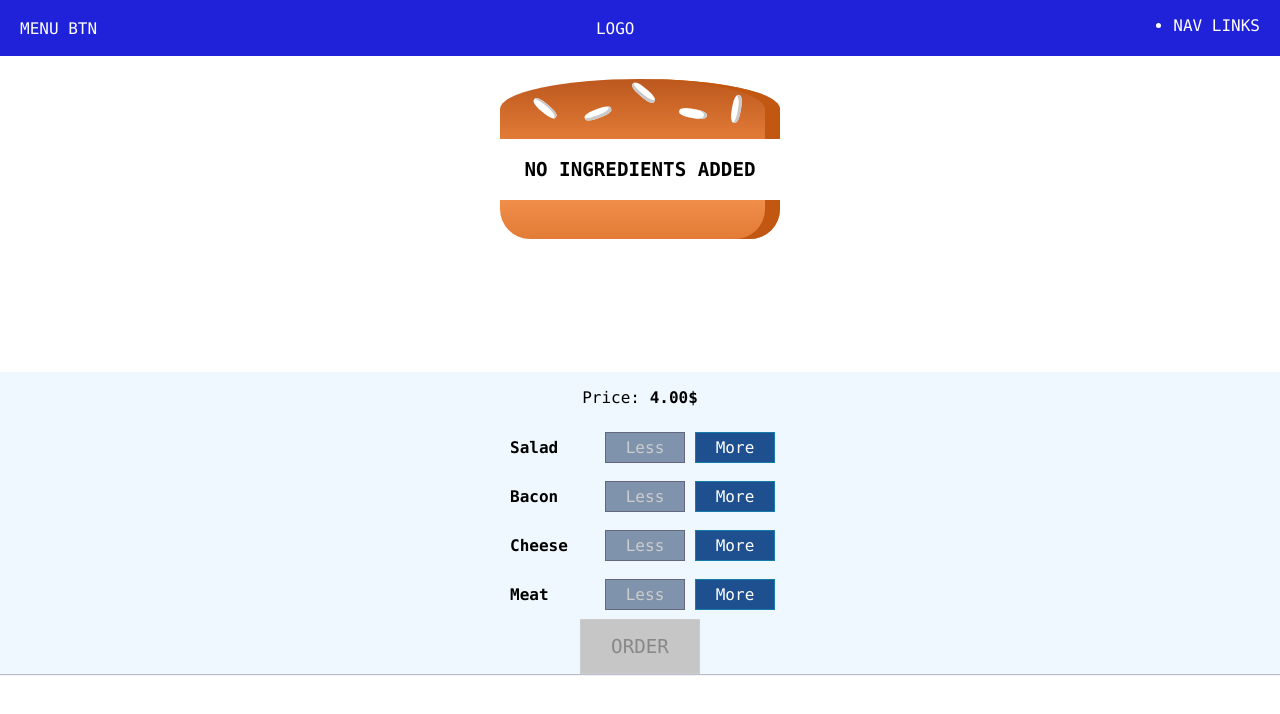
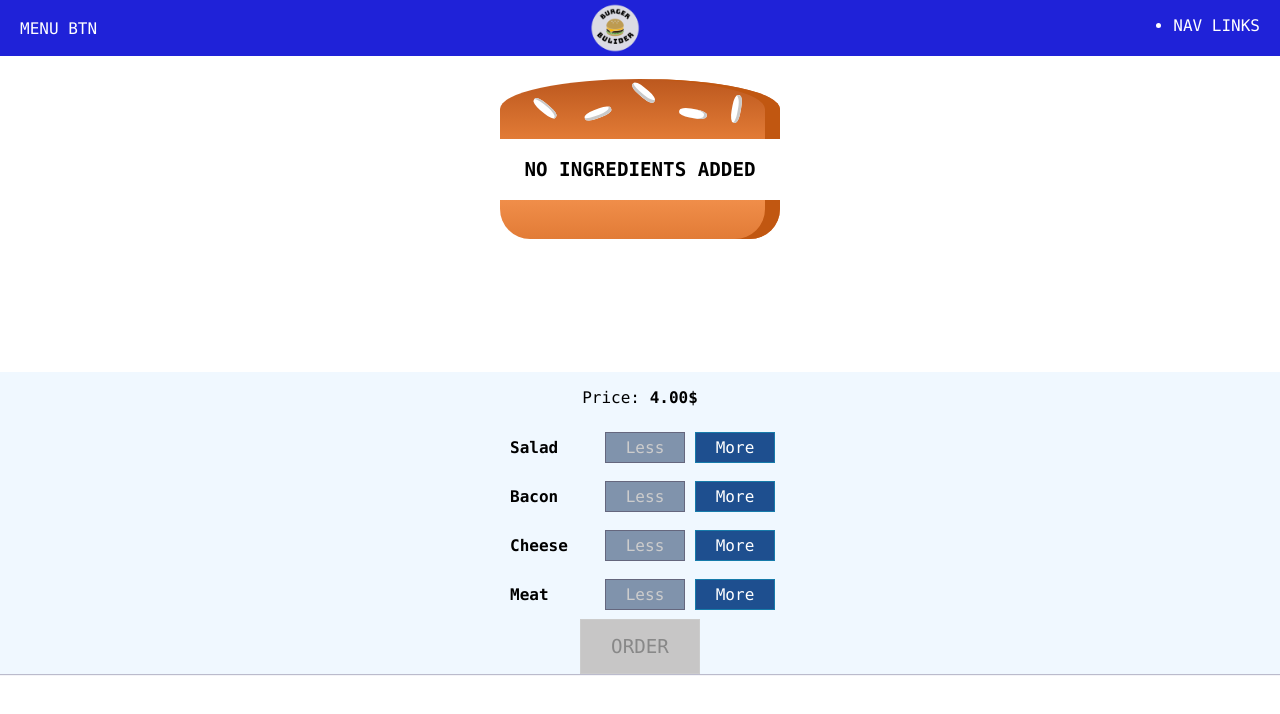
Before and after one commit to kombuchamp/BurgerBuilderReact, a React app: page / in a window 1280 px wide. Shown: the top 714 px of the page. Built offline with nearby package versions, Linux system fonts and the light colour scheme.

Commit message:
Add logo

```diff
--- /dev/null
+++ b/src/components/Logo/Logo.js
@@ -0,0 +1,11 @@
+import React from 'react';
+import logo from '../../assets/images/logo.png';
+import styles from './Logo.module.css';
+
+const Logo = props => (
+    <div className={styles.Logo}>
+        <img src={logo} alt="BurgerBuilder" />
+    </div>
+);
+
+export default Logo;
--- /dev/null
+++ b/src/components/Logo/Logo.module.css
@@ -0,0 +1,8 @@
+.Logo {
+    padding: 8px;
+    height: 90%;
+}
+
+.Logo img {
+    height: 100%;
+}
--- a/src/components/Navigation/Toolbar/Toolbar.js
+++ b/src/components/Navigation/Toolbar/Toolbar.js
@@ -1,10 +1,11 @@
 import React from 'react';
+import Logo from '../../Logo/Logo';
 import styles from './Toolbar.module.css';
 
 const Toolbar = props => (
     <header className={styles.Toolbar}>
         <div>MENU BTN</div>
-        <div>LOGO</div>
+        <Logo />
         <nav>
             <ul>
                 <li>NAV LINKS</li>
```
Also changed, not shown: src/assets/images/logo.png (added).
